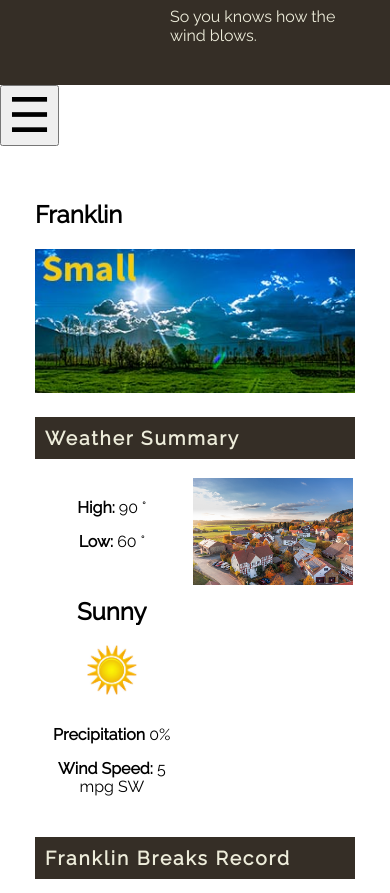
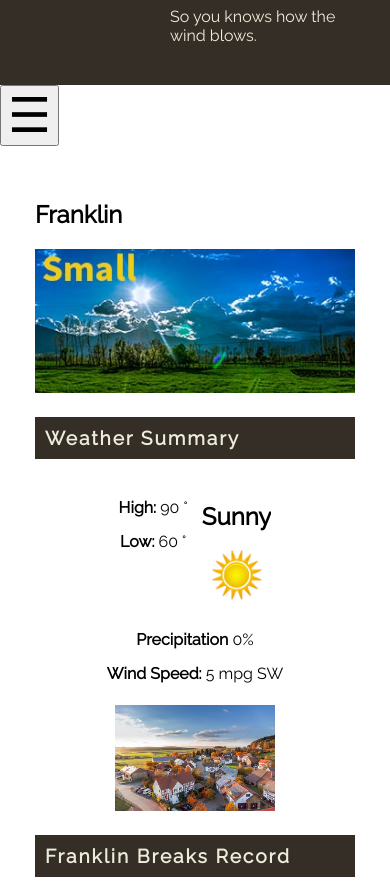
Before and after one commit to kristinaplauche/kristinaplauche.github.io, a plain HTML site: page assignments/lesson-6/franklin-6.html in a window 390 px wide. Shown: the part 162-1055 px from the top of the page. Drawn offline with Linux system fonts and the light colour scheme.

Commit message:
weather summary fix
adjust weather summary to be more responsive and centered

```diff
--- a/assignments/lesson-6/franklin-6.html
+++ b/assignments/lesson-6/franklin-6.html
@@ -69,37 +69,40 @@
 
             <h3>Weather Summary</h3>
 
-            <div class=" weather ">
+            <div class="wrapweather">
+
+                <div class="weather">
 
 
-                <div class=" highlow ">
+                    <div class="highlow">
                         <p>
                             <b>High:</b> 90 &deg;</p>
                         <p>
                             <b>Low:</b> 60 &deg;</p>
                     </div>
-                <div class="current ">
+                    <div class="current">
                         <h2>Sunny</h2>
                         <picture>
                             <img src="images/sunny-icon.jpeg " alt="sunny icon " width="50" height="50">
                         </picture>
                     </div>
 
-                <div class="conditions ">
+                    <div class="conditions">
                         <p>
                             <b>Precipitation</b> 0%</p>
                         <p>
                             <b>Wind Speed:</b> 5 mpg SW</p>
                     </div>
                 </div>
-            <figure class="townphoto ">
+                <figure class="townphoto">
                     <img src="images/franklin-town.jpg " alt="town picture " width="300">
                 </figure>
+            </div>
 
 
         </section>
 
-        <section class="forecast ">
+        <section class="forecast">
             <h3>10 Day Forecast</h3>
             <table>
                 <thead>
@@ -135,8 +138,8 @@
 
         <article>
             <h3>Franklin Breaks Record</h3>
-            <p class="town-article ">
-                <img src="images/lightning.jpg " alt=" lightning " width="395" height="263"> Afos blue norther broken doppler radar drifting snow equatorial trough evaporation geosphere halo hoarfrost
+            <p class="town-article">
+                <img src="images/lightning.jpg " alt=" lightning" width="395" height="263"> Afos blue norther broken doppler radar drifting snow equatorial trough evaporation geosphere halo hoarfrost
                 microburst newhall winds radial velocity saturation point shear line subtropical jet sunset tropical cyclone
                 ultraviolet warm advection weathering weather vane. Argon (a) asos aurora barrier winds cirrus cold condensation
                 dense fog advisory diablo winds dynamics heat lightning icelandic low land breeze latitude meridional flow
@@ -151,7 +154,7 @@
         <aside>
             The Weather Vane | 123 Sunny Street | Stormy, CA 90210
         </aside>
-        <p class="footer-bar ">&copy;2017 All Rights Reserved | The Weather Vane |
+        <p class="footer-bar">&copy;2017 All Rights Reserved | The Weather Vane |
             <span id="currentdate">Current Date Placeholder</span>
         </p>
     </footer>
--- a/assignments/lesson-6/styles/main-5.css
+++ b/assignments/lesson-6/styles/main-5.css
@@ -150,12 +150,15 @@ main .townphoto {
 
 main .weather {
 
-  width: 48%;
+  min-width: 30%;
   display: inline-block;
   vertical-align: top;
   text-align: center;
 }
 
+main .wrapweather {
+  text-align: center;
+}
 
 
 
```
Lines whose indentation alone changed are shown as unchanged.
